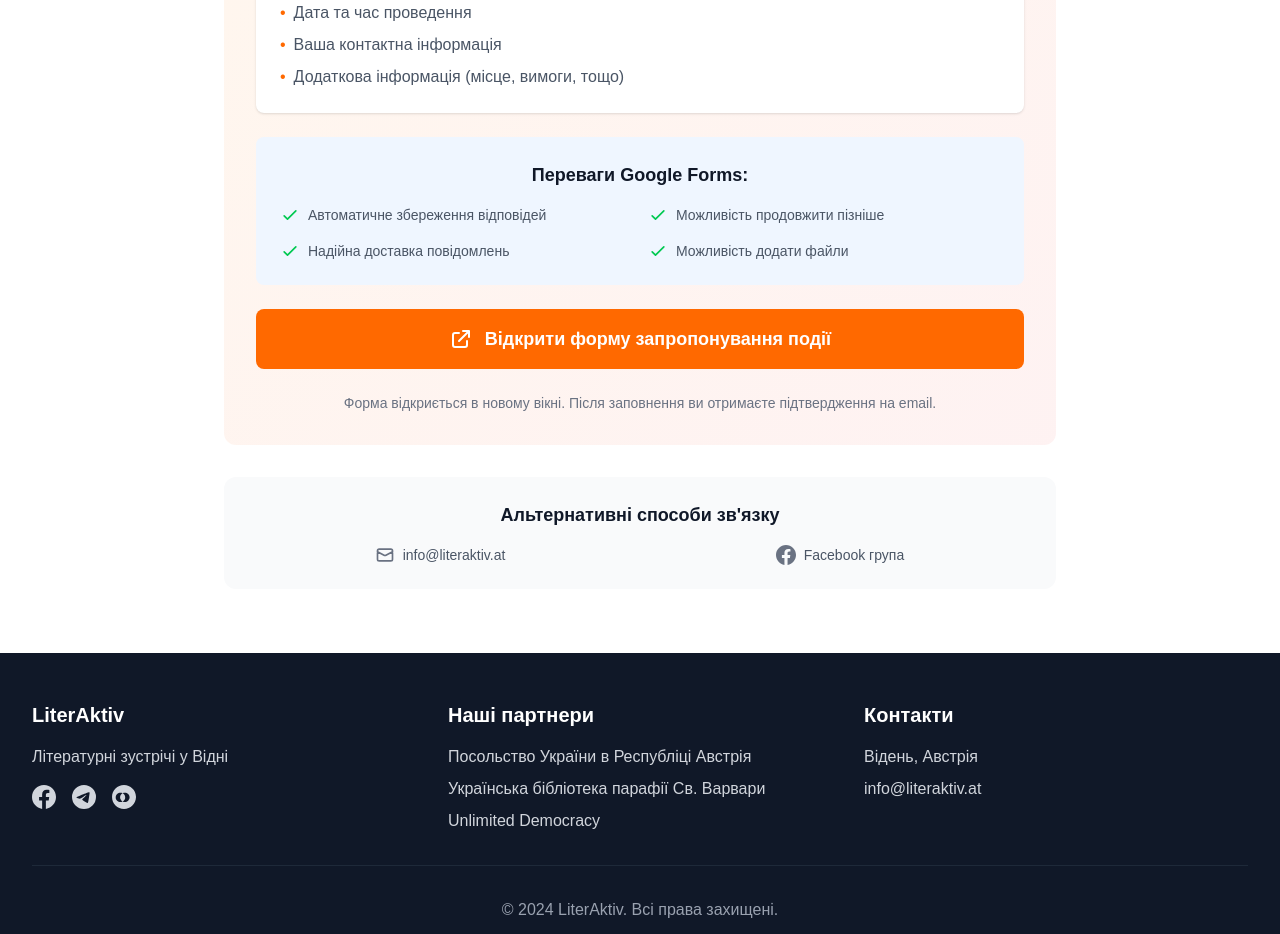
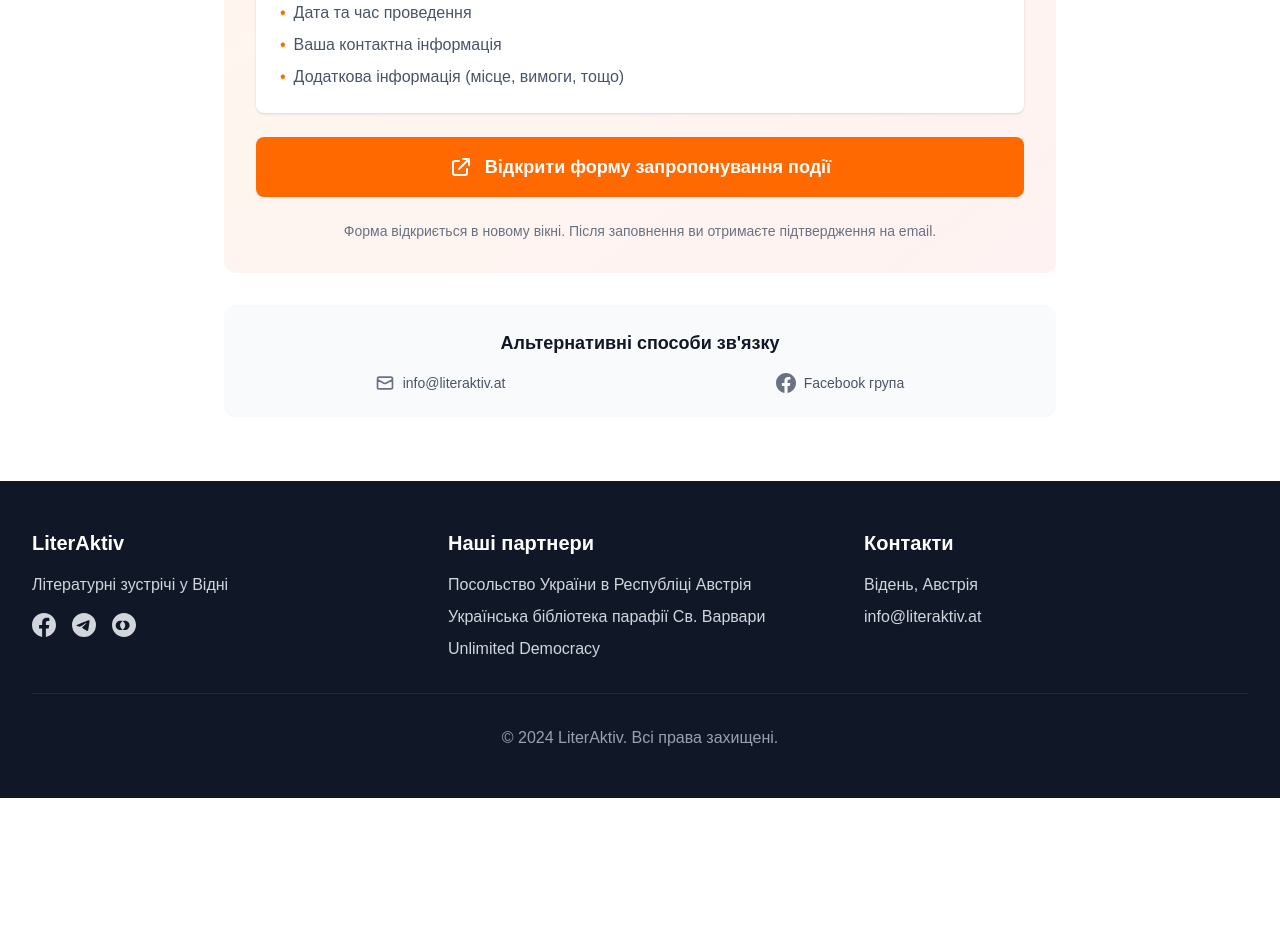
Before and after one commit to snizhkovladyslav/kris, a Next.js app: page /submit-event in a window 1280 px wide. Shown: the part 780-1714 px from the top of the page. After the commit the page ends 1578 px from the top, so only its background shows below. Built offline with nearby package versions, Linux system fonts and the light colour scheme.

Commit message:
Remove Google Forms advantages section from documentation and submit event page

```diff
--- a/src/app/submit-event/page.tsx
+++ b/src/app/submit-event/page.tsx
@@ -68,35 +68,7 @@ export default function SubmitEventPage() {
                 </ul>
               </div>
 
-              <div className="bg-blue-50 p-6 rounded-lg">
-                <h4 className="text-lg font-semibold text-gray-900 mb-4">Переваги Google Forms:</h4>
-                <div className="grid md:grid-cols-2 gap-4 text-sm text-gray-600">
-                  <div className="flex items-center">
-                    <svg className="w-5 h-5 text-green-500 mr-2" fill="none" stroke="currentColor" viewBox="0 0 24 24">
-                      <path strokeLinecap="round" strokeLinejoin="round" strokeWidth={2} d="M5 13l4 4L19 7" />
-                    </svg>
-                    Автоматичне збереження відповідей
-                  </div>
-                  <div className="flex items-center">
-                    <svg className="w-5 h-5 text-green-500 mr-2" fill="none" stroke="currentColor" viewBox="0 0 24 24">
-                      <path strokeLinecap="round" strokeLinejoin="round" strokeWidth={2} d="M5 13l4 4L19 7" />
-                    </svg>
-                    Можливість продовжити пізніше
-                  </div>
-                  <div className="flex items-center">
-                    <svg className="w-5 h-5 text-green-500 mr-2" fill="none" stroke="currentColor" viewBox="0 0 24 24">
-                      <path strokeLinecap="round" strokeLinejoin="round" strokeWidth={2} d="M5 13l4 4L19 7" />
-                    </svg>
-                    Надійна доставка повідомлень
-                  </div>
-                  <div className="flex items-center">
-                    <svg className="w-5 h-5 text-green-500 mr-2" fill="none" stroke="currentColor" viewBox="0 0 24 24">
-                      <path strokeLinecap="round" strokeLinejoin="round" strokeWidth={2} d="M5 13l4 4L19 7" />
-                    </svg>
-                    Можливість додати файли
-                  </div>
-                </div>
-              </div>
+
 
               <button
                 onClick={handleGoogleFormRedirect}
```
Also changed, not shown: 2 other files (tests, documents, lock files or other folders).
